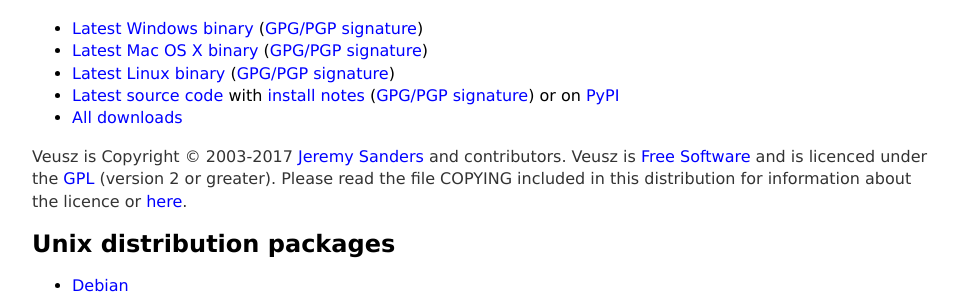
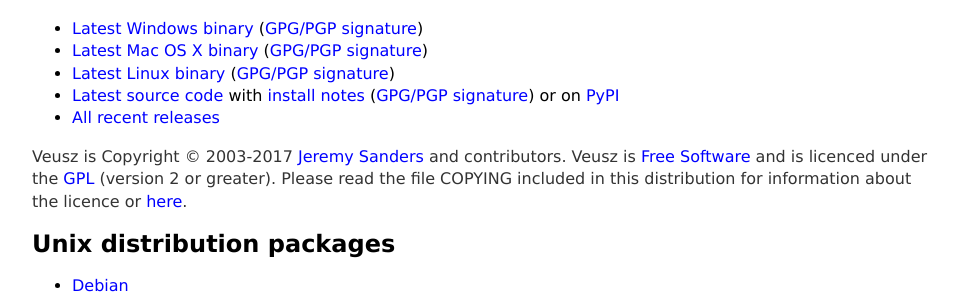
Before and after one commit to veusz/veusz.github.io, a Jekyll site: the page built from download/index.html, in a window 1280 px wide. Shown: the part 352-651 px from the top of the page, without its empty margins (160-1119 px from the left). Built offline with Jekyll 4.4.1, drawn with Linux system fonts in a browser that asks for light colours.

Commit message:
Switch to using github releases

```diff
--- a/download/index.html
+++ b/download/index.html
@@ -4,7 +4,10 @@
 ---
 
 {% assign ver = site.data.release["release"] %}
-{% assign dlroot = "http://download.gna.org/veusz" %}
+
+{% capture dlroot %}
+https://github.com/veusz/veusz/releases/download/veusz-{{ver}}
+{% endcapture %}
 
 <div class="blurb">
   <h1>{{ page.title }}</h1>
@@ -13,23 +16,23 @@
   <p>Latest version is {{ver}} (see <a href="/releasenotes/{{ver}}.txt">release notes</a>)</p>
   <ul>
     <li>
-      <a href="{{dlroot}}/Binaries-Windows/veusz-{{ver}}-windows-setup.exe">Latest Windows binary</a>
-      (<a href="{{dlroot}}/Binaries-Windows/veusz-{{ver}}-windows-setup.exe.sig">GPG/PGP signature</a>)
+      <a href="{{dlroot}}/veusz-{{ver}}-windows-setup.exe">Latest Windows binary</a>
+      (<a href="{{dlroot}}/veusz-{{ver}}-windows-setup.exe.sig">GPG/PGP signature</a>)
     </li>
     <li>
-      <a href="{{dlroot}}/Binaries-AppleOSX/veusz-{{ver}}-AppleOSX.dmg">Latest Mac OS X binary</a>
-      (<a href="{{dlroot}}/Binaries-AppleOSX/veusz-{{ver}}-AppleOSX.dmg.sig">GPG/PGP signature</a>)
+      <a href="{{dlroot}}/veusz-{{ver}}-AppleOSX.dmg">Latest Mac OS X binary</a>
+      (<a href="{{dlroot}}/veusz-{{ver}}-AppleOSX.dmg.sig">GPG/PGP signature</a>)
     </li>
     <li>
-      <a href="{{dlroot}}/Binaries-Linux-i386/veusz-{{ver}}-linux-i386.tar.gz">Latest Linux binary</a>
-      (<a href="{{dlroot}}/Binaries-Linux-i386/veusz-{{ver}}-linux-i386.tar.gz.sig">GPG/PGP signature</a>)
+      <a href="{{dlroot}}/veusz-{{ver}}-linux-i386.tar.gz">Latest Linux binary</a>
+      (<a href="{{dlroot}}/veusz-{{ver}}-linux-i386.tar.gz.sig">GPG/PGP signature</a>)
     </li>
     <li>
       <a href="{{dlroot}}/veusz-{{ver}}.tar.gz">Latest source code</a> with <a href="/releasenotes/{{ver}}-install.txt">install notes</a>
       (<a href="{{dlroot}}/veusz-{{ver}}.tar.gz.sig">GPG/PGP signature</a>)
       or on <a href="https://pypi.python.org/pypi/veusz/">PyPI</a>
     </li>
-    <li><a href="{{dlroot}}/">All downloads</a></li>
+    <li><a href="https://github.com/veusz/veusz/releases">All recent releases</a></li>
   </ul>
 
   <p>
```
